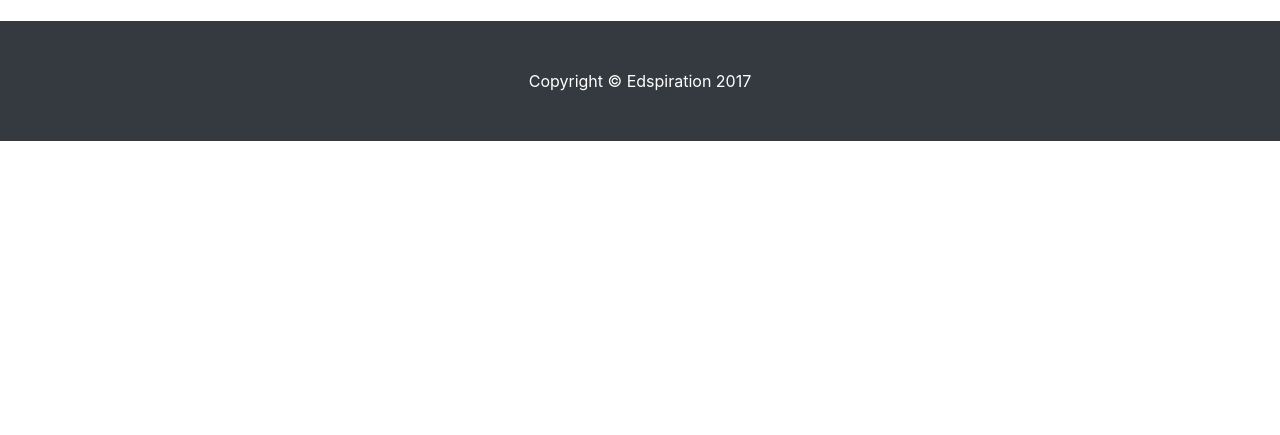
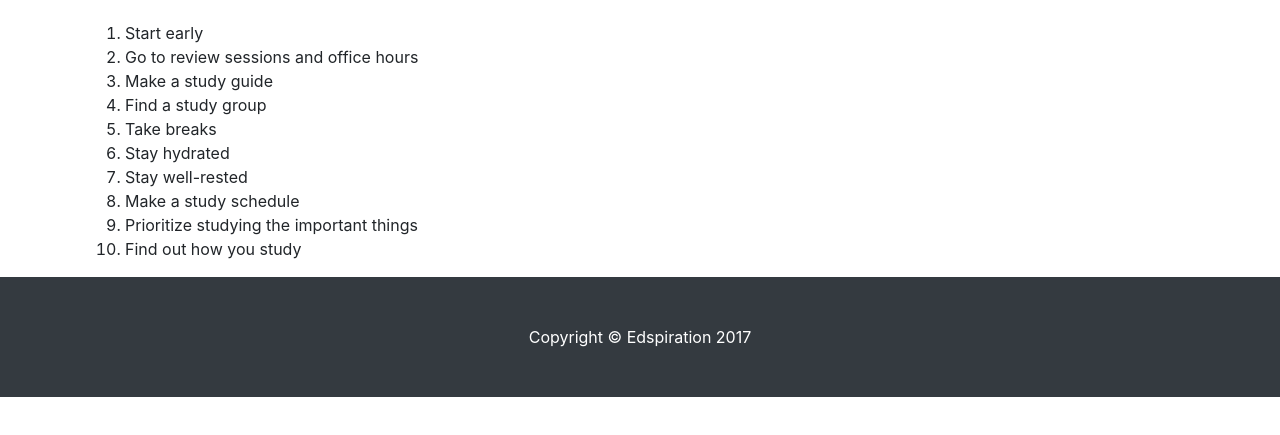
Before and after one commit to brandonvtran/edspiration, a website: page tips.html in a window 1280 px wide. Shown: the part 131-566 px from the top of the page. Drawn offline with Linux system fonts and the light colour scheme.

Commit message:
made 10 tips

```diff
--- a/tips.html
+++ b/tips.html
@@ -50,9 +50,19 @@
 
     <!-- Page Content -->
     <div class="container">
-
       <h1 class="my-4 text-center text-lg-left">Edspirational Tips</h1>
-
+      <ol>
+        <li>Start early</li>
+        <li>Go to review sessions and office hours</li>
+        <li>Make a study guide</li>
+        <li>Find a study group</li>
+        <li>Take breaks</li>
+        <li>Stay hydrated</li>
+        <li>Stay well-rested</li>
+        <li>Make a study schedule</li>
+        <li>Prioritize studying the important things</li>
+        <li>Find out how you study</li>
+      </ol>
 
     </div>
     <!-- /.container -->
```
